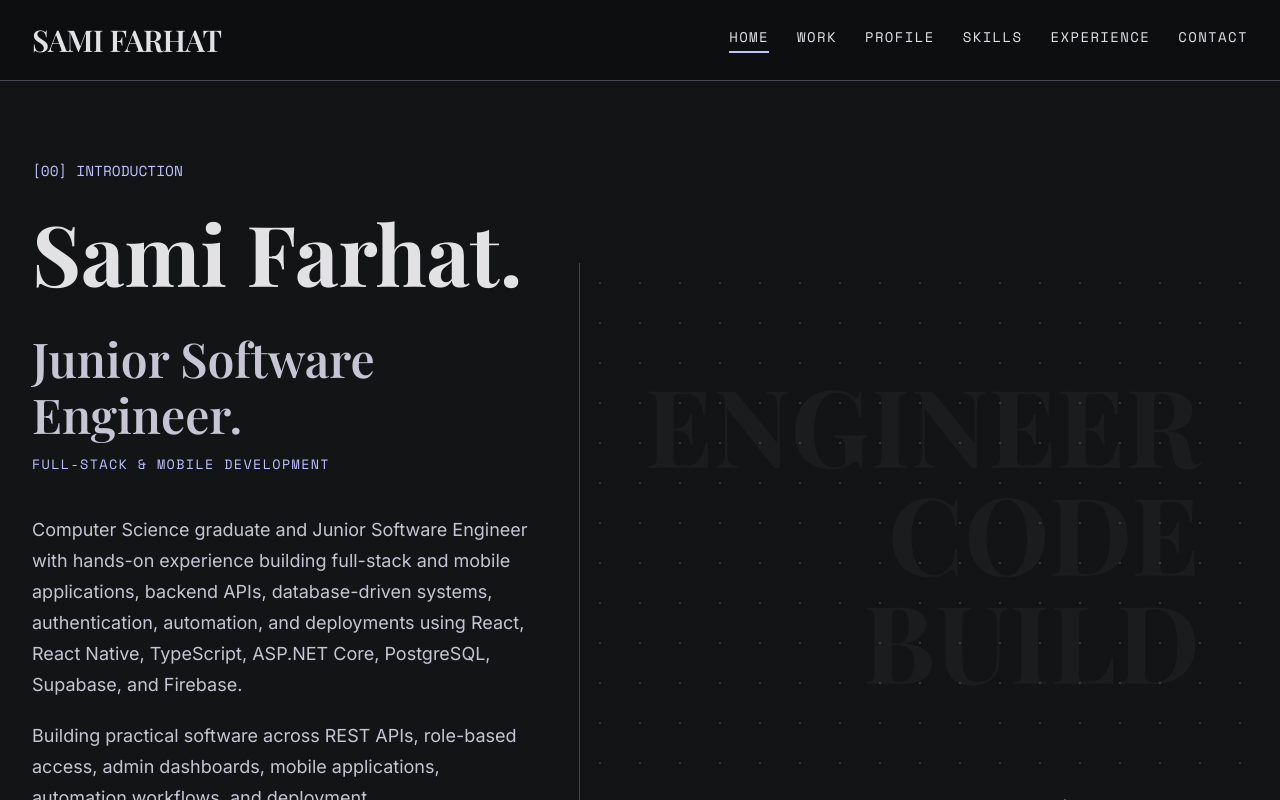
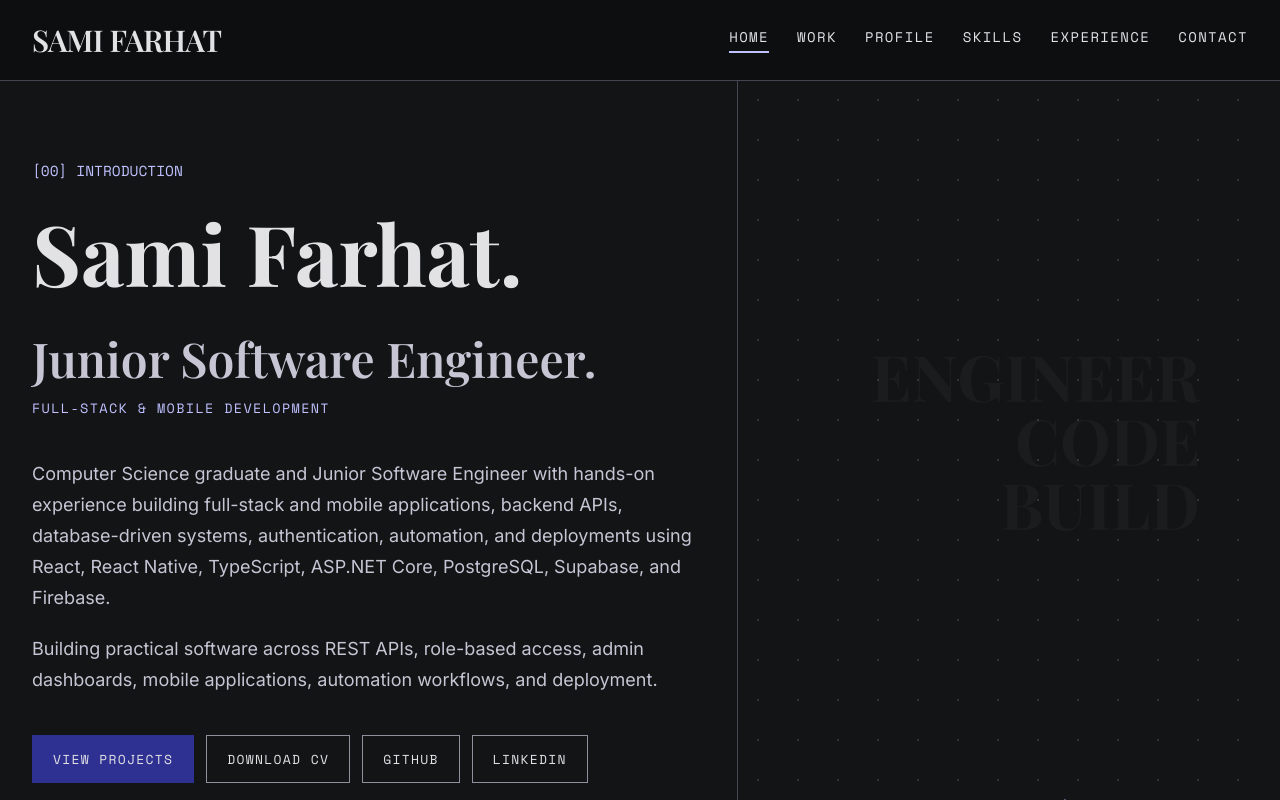
Before and after one commit to SF-47/MyPortfolio, a React (Vite) app: page / in a window 1280 px wide. Shown: the top 800 px of the page. Built offline with nearby package versions, Linux system fonts and the light colour scheme.

Commit message:
Fix layout alignment: footer/hero widths, hero buttons, project meta, profile, skills, contact duplicates

```diff
--- a/src/components/About.tsx
+++ b/src/components/About.tsx
@@ -22,7 +22,7 @@ export function About() {
               <h3 className="label-caps mb-4 text-primary">Development Focus</h3>
               <p className="text-body text-on-surface-variant">{profile.growth}</p>
             </div>
-            <div>
+            <div className="md:col-span-2">
               <h3 className="label-caps mb-4 text-primary">Availability</h3>
               <p className="text-body text-on-surface-variant">{profile.availability}</p>
             </div>
--- a/src/components/Contact.tsx
+++ b/src/components/Contact.tsx
@@ -5,7 +5,6 @@ import { profile, socialLinks } from '../data/portfolioData'
 const linkedInHref = socialLinks.find((link) => link.label === 'LinkedIn')?.href
 
 const contactLinks = [
-  { label: 'Email', value: profile.email, href: `mailto:${profile.email}` },
   { label: 'GitHub', value: 'github.com/SF-47', href: 'https://github.com/SF-47', external: true },
   {
     label: 'LinkedIn',
@@ -103,27 +102,6 @@ export function Contact() {
                     </a>
                   ) : null,
                 )}
-              </div>
-            </div>
-            <div className="flex items-center gap-4">
-              <span className="flex h-12 w-12 items-center justify-center border border-outline transition-colors">
-                <span className="material-symbols-outlined" aria-hidden="true">link</span>
-              </span>
-              <div>
-                <p className="label-caps mb-1 text-on-surface-variant">Profiles</p>
-                <div className="flex flex-wrap gap-4">
-                  {socialLinks.map((link) =>
-                    link.href ? (
-                      <a className="label-caps text-on-surface hover:text-primary" href={link.href} key={link.label} target={link.external ? '_blank' : undefined} rel={link.external ? 'noopener noreferrer' : undefined}>
-                        {link.label}
-                      </a>
-                    ) : (
-                      <span className="label-caps text-on-surface-variant" key={link.label}>
-                        {link.label} URL pending
-                      </span>
-                    ),
-                  )}
-                </div>
               </div>
             </div>
           </div>
--- a/src/components/Footer.tsx
+++ b/src/components/Footer.tsx
@@ -2,8 +2,8 @@ import { profile, socialLinks } from '../data/portfolioData'
 
 export function Footer() {
   return (
-    <footer className="border-t border-outline-variant bg-surface-container-lowest px-5 py-8 md:px-8">
-      <div className="mx-auto flex max-w-container flex-col gap-6 md:flex-row md:items-center md:justify-between">
+    <footer className="border-t border-outline-variant bg-surface-container-lowest py-8">
+      <div className="section-shell flex flex-col gap-6 md:flex-row md:items-center md:justify-between">
         <p className="label-caps text-on-surface">© 2026 {profile.name} · Built in Beirut</p>
         <div className="flex flex-wrap gap-6">
           {socialLinks.map((link) =>
--- a/src/components/Hero.tsx
+++ b/src/components/Hero.tsx
@@ -2,8 +2,9 @@ import { profile, socialLinks } from '../data/portfolioData'
 
 export function Hero() {
   return (
-    <section className="section-shell grid items-start border-b border-outline-variant pt-16 md:min-h-screen md:grid-cols-[45%_55%] md:items-center md:pt-20" id="home">
-      <div className="py-16 md:py-20 md:pr-10">
+    <section className="border-b border-outline-variant pt-16 md:pt-20" id="home">
+      <div className="section-shell grid items-start md:min-h-[calc(100vh-5rem)] md:grid-cols-[58%_42%] md:items-stretch">
+      <div className="py-16 md:self-center md:py-20 md:pr-10">
         <p className="meta-num mb-6 text-primary">[00] INTRODUCTION</p>
         <h1 className="editorial-title mb-8">{profile.name}.</h1>
         <p className="editorial-subtitle mb-3 text-on-surface-variant">{profile.title}.</p>
@@ -12,17 +13,17 @@ export function Hero() {
           <p>{profile.summary}</p>
           <p>{profile.growth}</p>
         </div>
-        <div className="mt-10 flex flex-col gap-4 sm:flex-row sm:flex-wrap">
-          <a className="editorial-button editorial-button-primary" href="#work">
+        <div className="mt-10 flex flex-col gap-3 sm:flex-row sm:flex-wrap">
+          <a className="editorial-button editorial-button-primary !min-w-0 !px-5" href="#work">
             View Projects
           </a>
-          <a className="editorial-button" href="/cv.pdf" download>
+          <a className="editorial-button !min-w-0 !px-5" href="/cv.pdf" download>
             Download CV
           </a>
           {socialLinks.map((link) =>
             link.href ? (
               <a
-                className="editorial-button"
+                className="editorial-button !min-w-0 !px-5"
                 href={link.href}
                 key={link.label}
                 target={link.external ? '_blank' : undefined}
@@ -46,6 +47,7 @@ export function Hero() {
           <span className="h-px w-12 bg-primary" />
         </div>
       </div>
+      </div>
     </section>
   )
 }
--- a/src/components/Projects.tsx
+++ b/src/components/Projects.tsx
@@ -28,7 +28,7 @@ function ProjectActions({ project }: { project: Project }) {
 
 function ProjectMeta({ project }: { project: Project }) {
   return (
-    <dl className="mt-8 grid gap-3 border-t border-outline-variant pt-6 sm:grid-cols-3 md:grid-cols-1 lg:grid-cols-3">
+    <dl className="mt-8 grid gap-3 border-t border-outline-variant pt-6 sm:grid-cols-3 md:grid-cols-1">
       {project.meta.map((item) => (
         <div className="border-l border-outline-variant pl-4" key={item.label}>
           <dt className="label-caps mb-1 text-primary">{item.label}</dt>
@@ -74,7 +74,7 @@ export function Projects() {
       </article>
 
       <article>
-        <div className="grid items-end gap-12 md:grid-cols-12">
+        <div className="grid items-start gap-12 md:grid-cols-12">
           <div className="md:col-span-7">
             <div className="aspect-[4/3] overflow-hidden bg-surface-variant">
               <a className="block h-full w-full focus-visible:outline focus-visible:outline-2 focus-visible:outline-offset-4 focus-visible:outline-primary" href={shawarma.image} target="_blank" rel="noopener noreferrer" aria-label="Open larger Shawarma Story project image preview">
@@ -82,7 +82,7 @@ export function Projects() {
               </a>
             </div>
           </div>
-          <div className="md:col-span-5 md:pb-12">
+          <div className="md:col-span-5">
             <span className="meta-num mb-4 block text-primary">[{shawarma.id}] WEB PLATFORM</span>
             <h3 className="section-title mb-4">{shawarma.title}</h3>
             <p className="mb-6 font-display text-[24px] leading-9 text-on-surface">{shawarma.kicker}</p>
--- a/src/components/Skills.tsx
+++ b/src/components/Skills.tsx
@@ -11,7 +11,7 @@ export function Skills() {
         {skillGroups.map((group, index) => (
           <article className="border-b border-r border-outline-variant p-8 transition-colors hover:bg-surface-variant/40 md:p-10" key={group.title}>
             <span className="meta-num mb-6 block text-primary">{String(index + 1).padStart(2, '0')} / INDEX</span>
-            <h3 className="mb-7 border-b border-outline-variant pb-4 font-display text-2xl font-semibold">{group.title}</h3>
+            <h3 className="mb-7 border-b border-outline-variant pb-4 font-display text-2xl font-semibold lg:min-h-[81px]">{group.title}</h3>
             <ul className="space-y-5">
               {group.items.map((item) => (
                 <li className="flex items-start gap-3 skill-item text-on-surface-variant" key={item}>
--- a/src/index.css
+++ b/src/index.css
@@ -340,7 +340,7 @@ textarea:focus-visible {
   }
 
   .hero-watermark {
-    font-size: 108px;
+    font-size: clamp(38px, 5vw, 96px);
   }
 }
 
```
